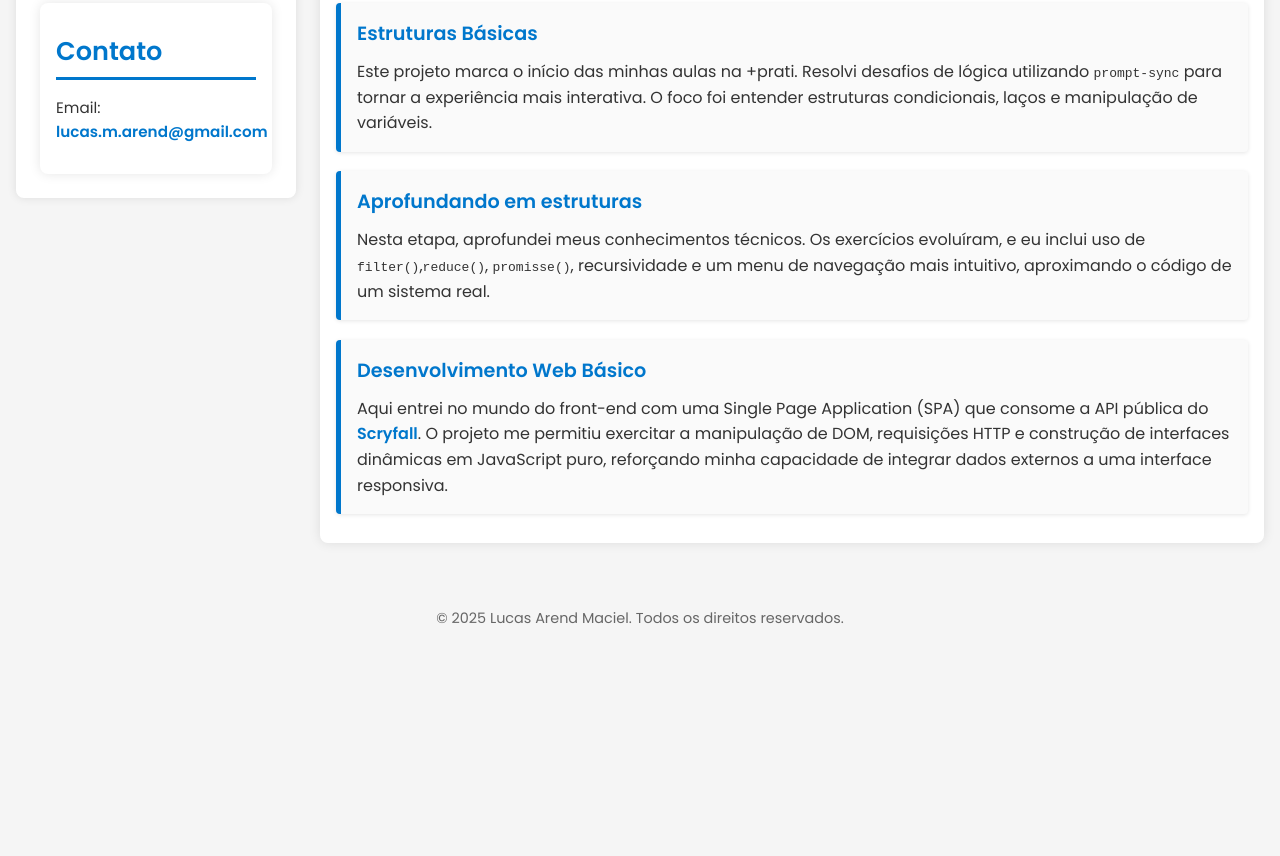
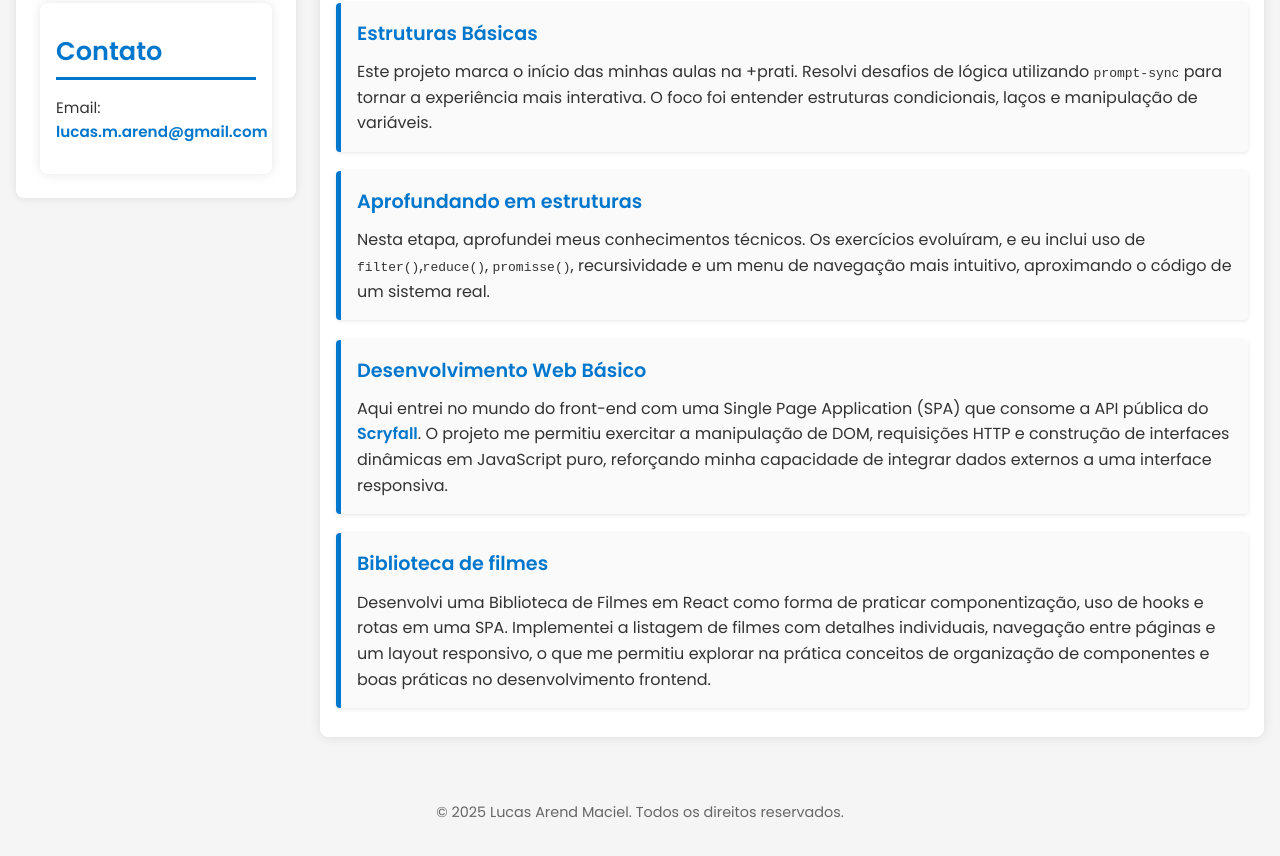
Before and after one commit to LucasArend/Lista_de_exercicios04, a plain HTML site: page index.html in a window 1280 px wide. Shown: the part 946-1802 px from the top of the page. Before the commit the page ends 1608 px from the top, so only its background shows below. Drawn offline with Linux system fonts and the light colour scheme.

Commit message:
Adicionada nova tarefa

```diff
--- a/index.html
+++ b/index.html
@@ -96,6 +96,12 @@
           Aqui entrei no mundo do front-end com uma Single Page Application (SPA) que consome a API pública do <a href="https://scryfall.com/" target="_blank" rel="noopener noreferrer">Scryfall</a>. O projeto me permitiu exercitar a manipulação de DOM, requisições HTTP e construção de interfaces dinâmicas em JavaScript puro, reforçando minha capacidade de integrar dados externos a uma interface responsiva.
         </p>
       </article>
+      <article>
+        <h3><a href="https://github.com/LucasArend/Biblioteca-de-filmes" title="Biblioteca de filmes">Biblioteca de filmes</a></h3>
+        <p>
+          Desenvolvi uma Biblioteca de Filmes em React como forma de praticar componentização, uso de hooks e rotas em uma SPA. Implementei a listagem de filmes com detalhes individuais, navegação entre páginas e um layout responsivo, o que me permitiu explorar na prática conceitos de organização de componentes e boas práticas no desenvolvimento frontend.
+        </p>
+      </article>
     </section>
 
     </div>
```
